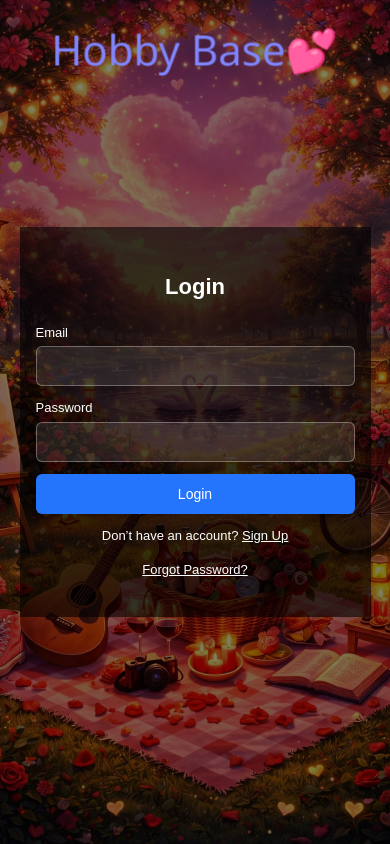
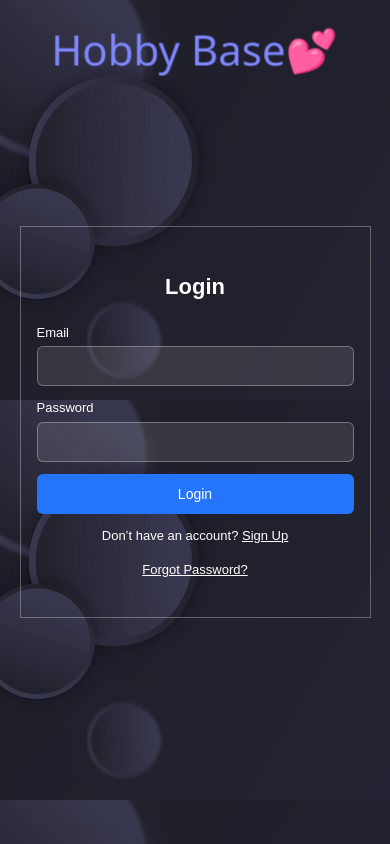
Before and after one commit to guduru-bhargav/hobby-dating, a React (Vite) app: page /login in a window 390 px wide. Built offline with nearby package versions, Linux system fonts and the light colour scheme.

Commit message:
bg issue

```diff
--- a/src/Components/Auth.css
+++ b/src/Components/Auth.css
@@ -5,11 +5,19 @@
   align-items: center;
   width: 100vw;
   height: 100vh;
-  background-image: url('../assets/hobbyjpeg.jpeg');
-  background-size: cover;
+  /* background-image: url('../assets/hobbyjpeg.jpeg'); */
+    background-image: url("/src/assets/dashHBA.jpeg");
+    /* background: linear-gradient(135deg, #FCE4EC, #E3F2FD); */
+    /* background: linear-gradient(135deg, #E0F7FA, #E3F2FD); */
+    /* background: linear-gradient(135deg, #4C1D95, #7C3AED);
+     */
+     /* background: linear-gradient(135deg, #0F172A, #1E3A8A); */
+     /* background: linear-gradient(135deg, #9D174D, #6D28D9); */
+/* background: linear-gradient(135deg, #FFDEE9, #B5FFFC); */
+  /* background-size: cover;
   background-position: center;
-  position: relative;
-  overflow: hidden; /* prevent page scrolling */
+  position: relative; */
+  overflow: hidden;
 }
 
 /* Dark overlay so form is readable */
@@ -17,7 +25,7 @@
   content: "";
   position: absolute;
   inset: 0;
-  background: rgba(0, 0, 0, 0.5);
+  /* background: rgba(0, 0, 0, 0.5); */
   z-index: 1;
 }
 
@@ -37,7 +45,9 @@
 
   padding: 40px;
   border-radius: 12px;
-  background: rgba(0, 0, 0, 0.6);
+  /* background: rgba(0, 0, 0, 0.6); */
+    border: 1px solid rgba(255, 255, 255, 0.3);
+
   font-family: Arial, sans-serif;
   color: #fff;
 }
--- a/src/Components/MainPage.css
+++ b/src/Components/MainPage.css
@@ -1,18 +1,17 @@
+
 .main-container {
-  background: #f4f6f8;
-  min-height: 100vh;
-  padding: 20px 40px;
+  flex: 1;
+  padding: 20px;
+  overflow-y: auto;
 }
-
 /* Filters */
 .filters {
-  background: #fff;
   padding: 16px;
   border-radius: 12px;
   display: flex;
   gap: 12px;
   flex-wrap: wrap;
-  box-shadow: 0 8px 20px rgba(0, 0, 0, 0.08);
+
 }
 
 .filters select {
@@ -29,17 +28,6 @@
   color: #fff;
   cursor: pointer;
 }
-
-
-
-/* Wrapper */
-.filters-bar {
-  display: flex;
-  align-items: center;
-  justify-content: space-between;
-  gap: 20px;
-}
-
 
 /* Profile icon container */
 .profile-icon {
@@ -182,7 +170,7 @@
 @media (max-width: 480px) {
   .main-container {
     padding: 12px;
-    background: #f4f6f8;
+
   }
 
   /* Filters bar */
@@ -360,7 +348,15 @@
 .layout {
   display: flex;
   height: 100vh;
-  background: #f8fafc;
+/* background: linear-gradient(135deg, #FDEBFF, #E0F7FA); */
+/* background: linear-gradient(135deg, #FFF0F6, #FFE3EC); */
+/* background: linear-gradient(135deg, #FDEBFF, #E0F7FA); */
+/* background: linear-gradient(135deg, #F3E8FF, #E0E7FF); */
+/* background: linear-gradient(135deg, #FFF1E6, #FFE5EC); */
+/* background: linear-gradient(135deg, #E6FFFA, #F0FFF4); */
+/* background: linear-gradient(135deg, #EDE9FE, #DBEAFE); */
+background: linear-gradient(135deg, #FFDEE9, #B5FFFC);
+  /* background-image: url("/src/assets/dashHBA.jpeg"); */
 }
 
 /* Sidebar – Always Visible */
@@ -396,26 +392,13 @@
   padding: 16px;
 }
 
-/* Main */
-.main-container {
-  flex: 1;
-  padding: 20px;
-  overflow-y: auto;
-}
-
-/* Filters */
 .filters-bar {
-  background: white;
   padding: 12px;
   border-radius: 12px;
   margin-bottom: 20px;
-  box-shadow: 0 4px 10px rgba(0, 0, 0, 0.05);
 }
 
-.filters {
-  display: flex;
-  gap: 10px;
-}
+
 
 .filters select {
   padding: 8px 10px;
```
Also changed, not shown: src/assets/dashHBA.jpeg (added).
